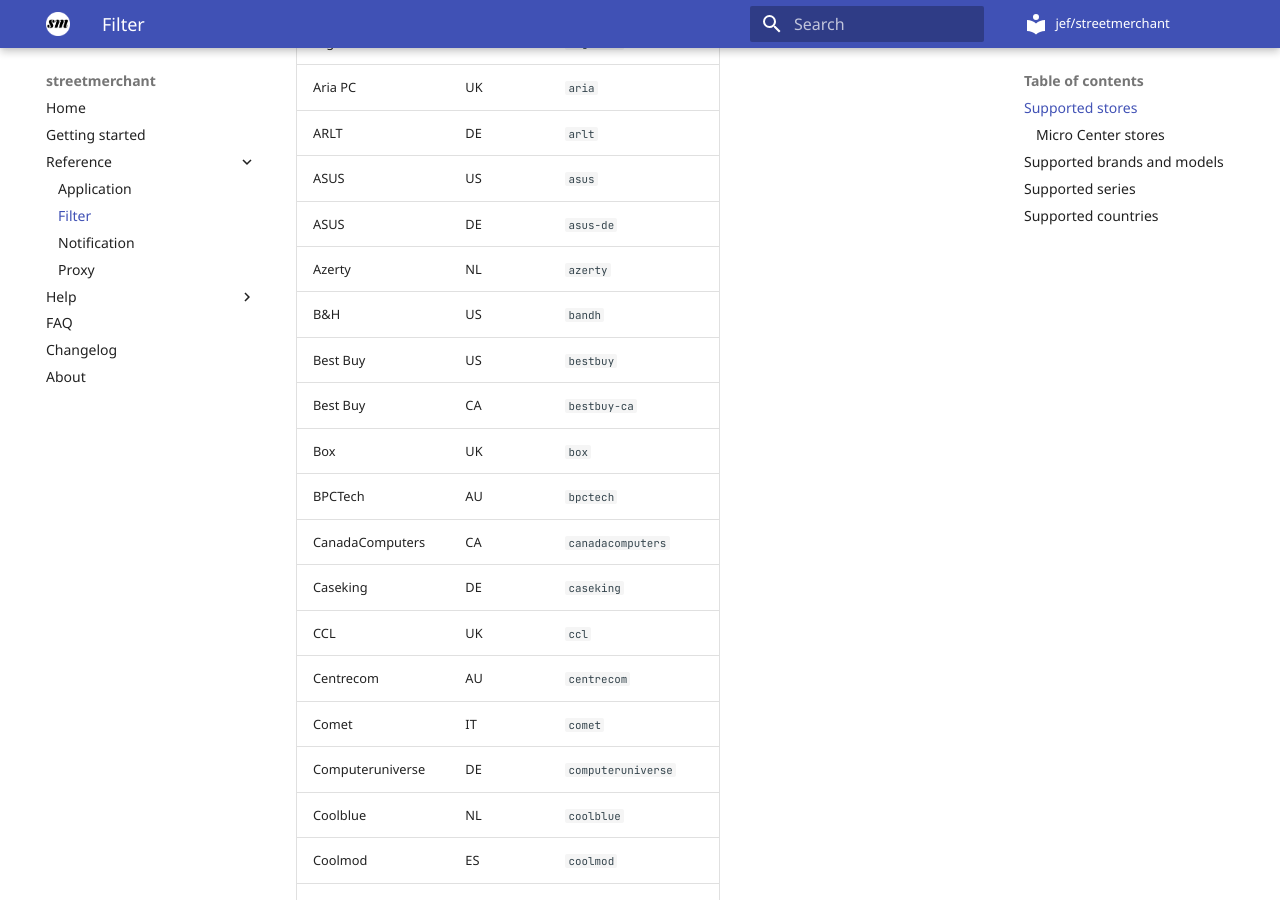
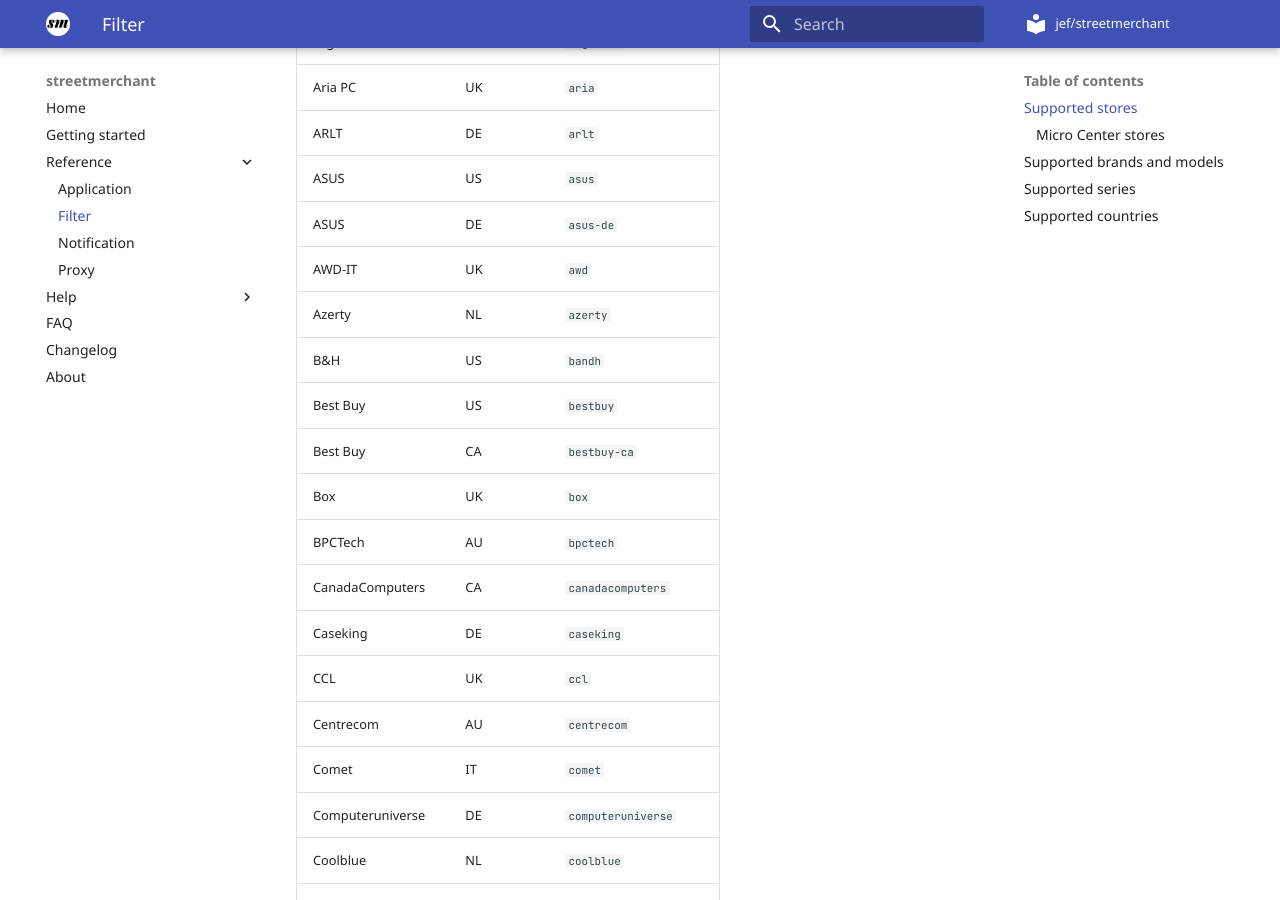
Before and after one commit to jef/streetmerchant, an MkDocs documentation site: the page built from docs/reference/filter.md, in a window 1280 px wide and 900 px high, scrolled down 4137 px. Built offline with MkDocs 1.6.1 and Material for MkDocs 9.7.7, drawn with Linux system fonts in a browser that asks for light colours; comment, search, counter and statistics services are not loaded.

Commit message:
docs(reference): add AWD-IT (#1460)

```diff
--- a/docs/reference/filter.md
+++ b/docs/reference/filter.md
@@ -57,6 +57,7 @@
 | ARLT | DE | `arlt`|
 | ASUS | US | `asus` |
 | ASUS | DE | `asus-de` |
+| AWD-IT | UK | `awd` |
 | Azerty | NL | `azerty`|
 | B&H | US | `bandh`|
 | Best Buy | US | `bestbuy`|
```
